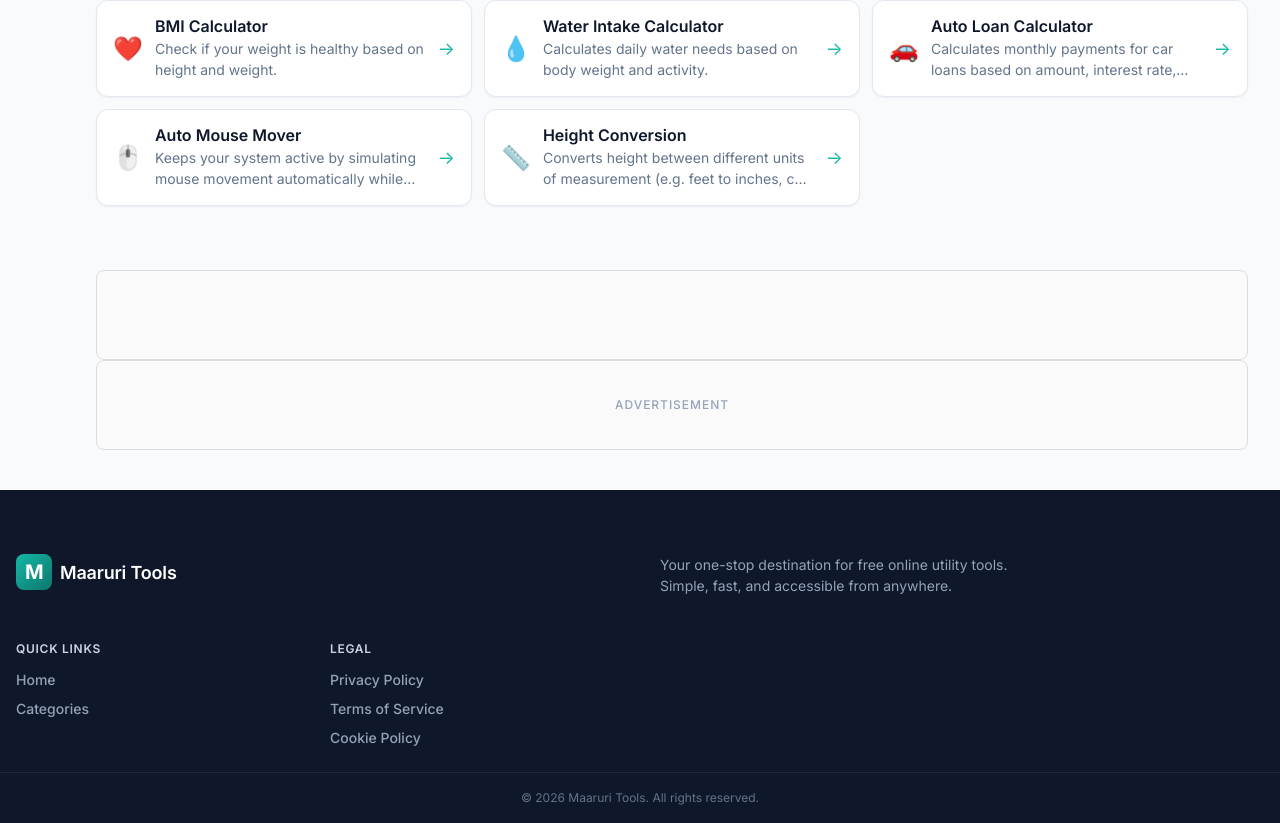
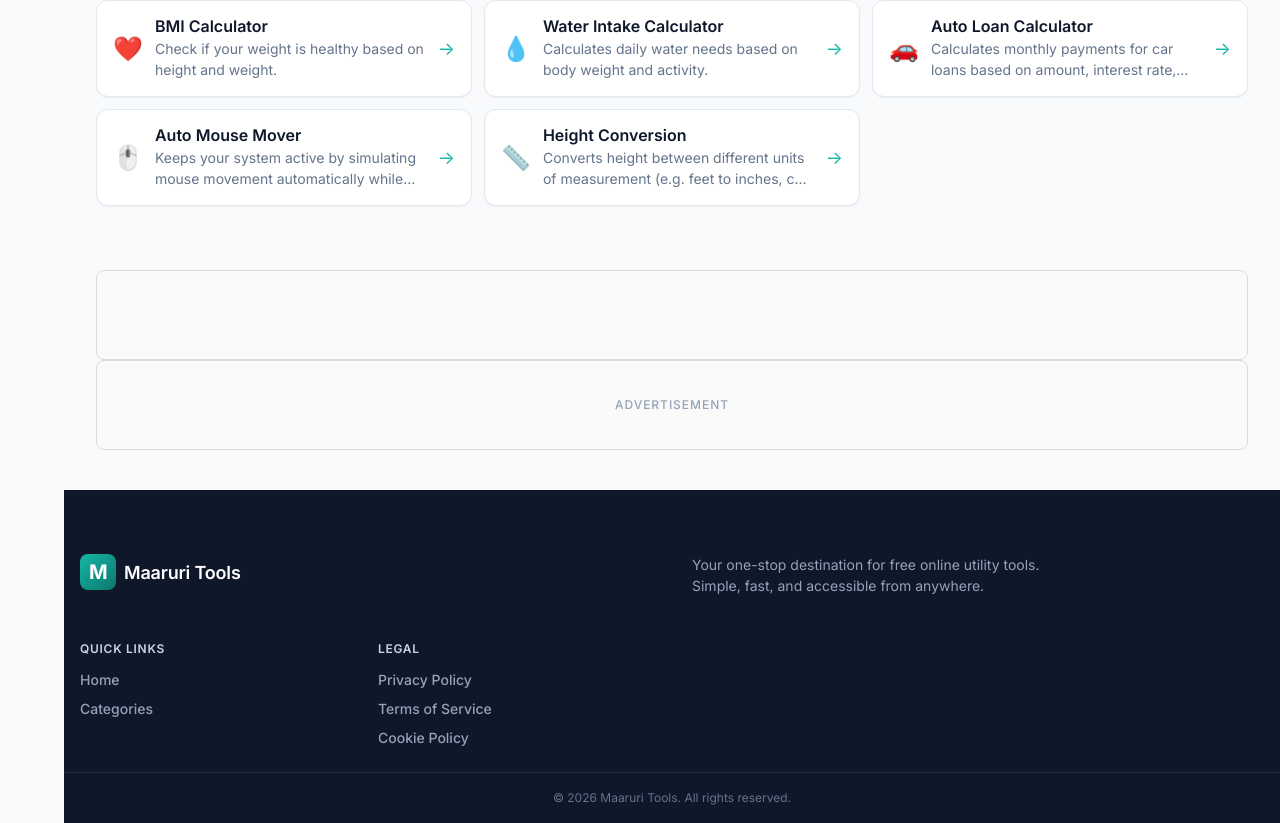
Before and after one commit to maaruriprojects/maaruri-tools-v1, an Angular app in the folder client/: page / in a window 1280 px wide. Shown: the part 1405-2228 px from the top of the page. Built offline with nearby package versions, Linux system fonts and the light colour scheme.

Commit message:
fix: resolve footer overlap with side menu

```diff
--- a/client/src/app/layout/footer/footer.scss
+++ b/client/src/app/layout/footer/footer.scss
@@ -3,6 +3,10 @@
 :host {
   display: block;
   background: var(--mt-neutral-900);
+
+  @include bp.desktop {
+    margin-left: var(--mt-sidebar-width-collapsed);
+  }
 }
 
 .mt-footer {
```
